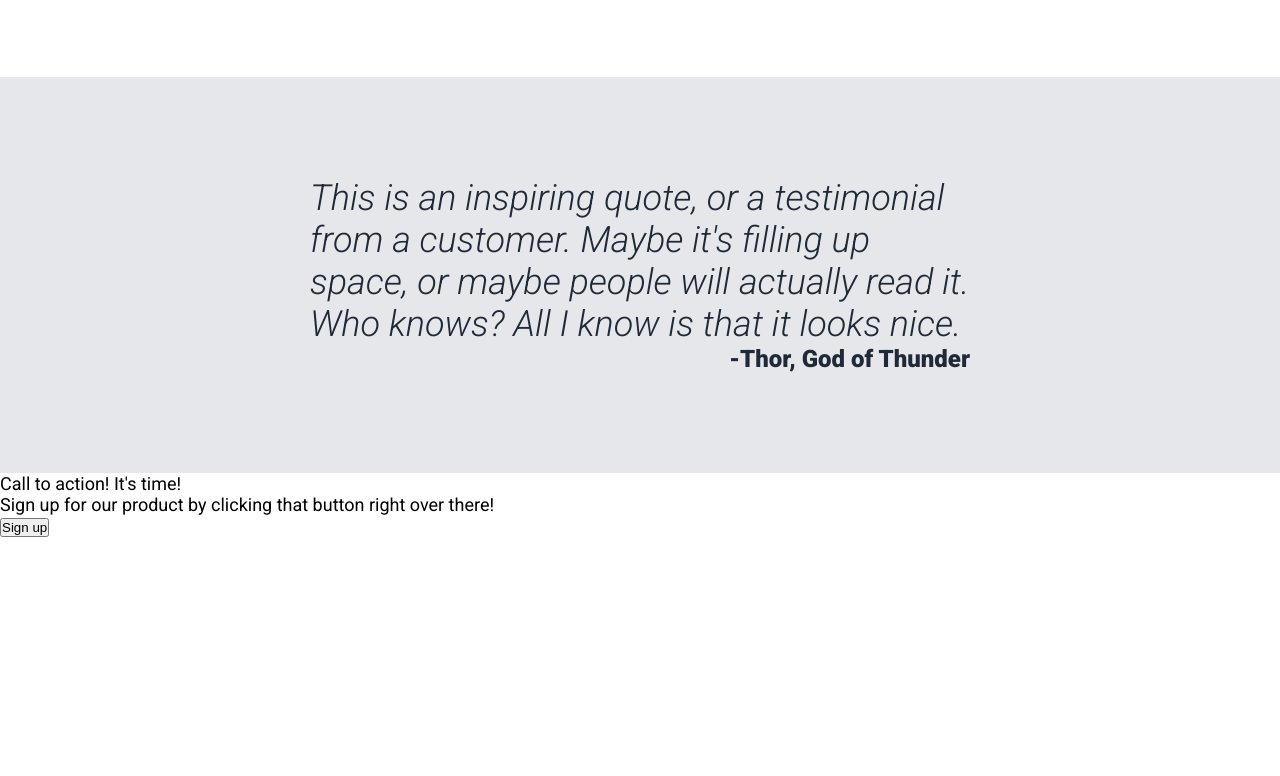
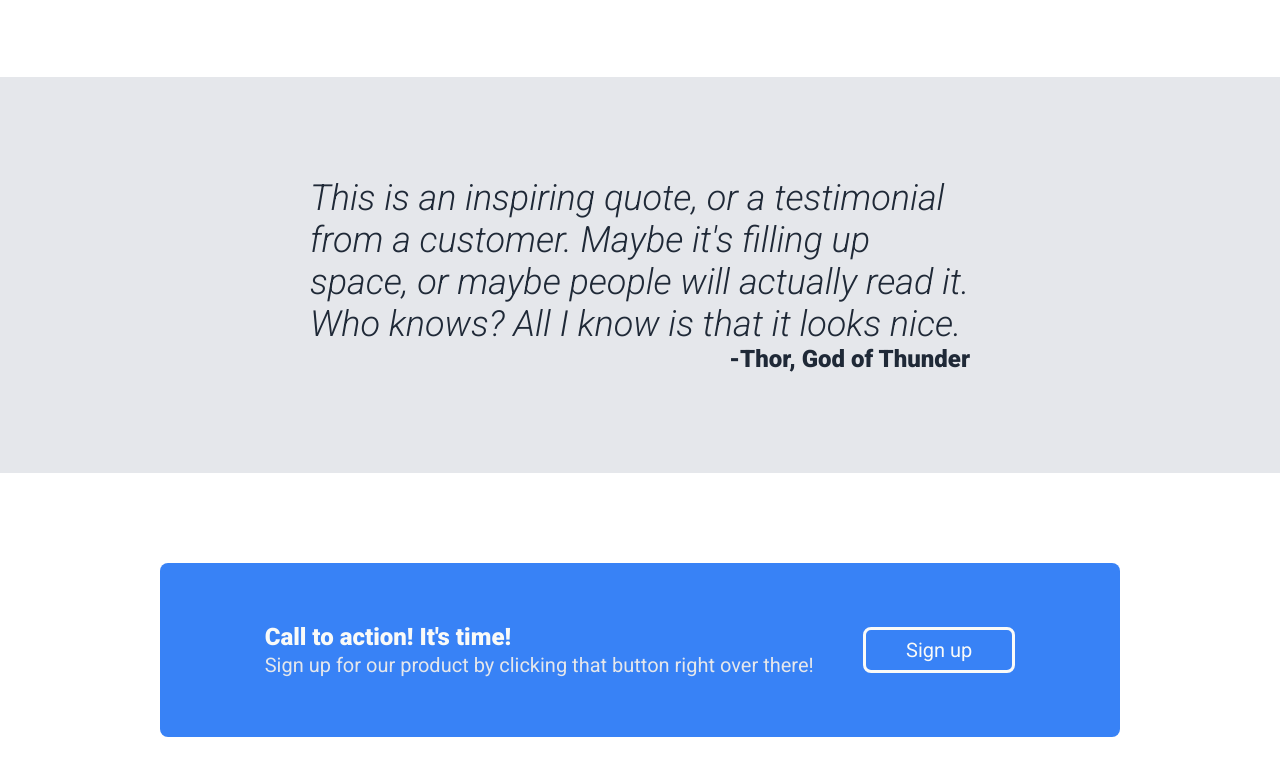
Before and after one commit to hectorlil48/odin-landing-page, a plain HTML site: page index.html in a window 1280 px wide. Shown: the part 860-1636 px from the top of the page. Before the commit the page ends 1397 px from the top, so only its background shows below. Drawn offline with Linux system fonts and the light colour scheme.

Commit message:
Added styles to the call to action section

```diff
--- a/index.html
+++ b/index.html
@@ -83,15 +83,17 @@
     </div>
 
     <div class="cta-section">
+      <div class="content">
         <div class="cta-card">
           <div>
-          <p>Call to action! It's time!</p>
-          <p>
+            <p class="cta-title">Call to action! It's time!</p>
+            <p class="cta-desc">
               Sign up for our product by clicking that button right over there!
             </p>
           </div>
           <div>
-          <button>Sign up</button>
+            <button class="cta-btn">Sign up</button>
+          </div>
         </div>
       </div>
     </div>
--- a/styles.css
+++ b/styles.css
@@ -78,7 +78,7 @@ body {
   background-color: #3882f6;
   color: inherit;
   font-family: inherit;
-  font-size: inherit;
+  font-size: 20px;
   font-weight: 500;
   padding: 8px 40px;
   border: none;
@@ -142,3 +142,37 @@ body {
 }
 
 /* Call to action section */
+
+.cta-card {
+  background-color: #3882f6;
+  color: #f9faf8;
+  margin: 90px 0;
+  padding: 60px 80px;
+  border-radius: 8px;
+  display: flex;
+  justify-content: space-around;
+  align-items: center;
+}
+
+.cta-title {
+  font-size: 24px;
+  font-weight: 700;
+  margin-bottom: 2px;
+}
+
+.cta-desc {
+  color: #e5e7eb;
+  font-size: 20px;
+  font-weight: 300;
+}
+
+.cta-btn {
+  background-color: #3882f6;
+  color: inherit;
+  font-family: inherit;
+  font-size: 20px;
+  font-weight: 500;
+  padding: 8px 40px;
+  border: 3px solid #f9faf8;
+  border-radius: 8px;
+}
```
Lines whose indentation alone changed are shown as unchanged.
